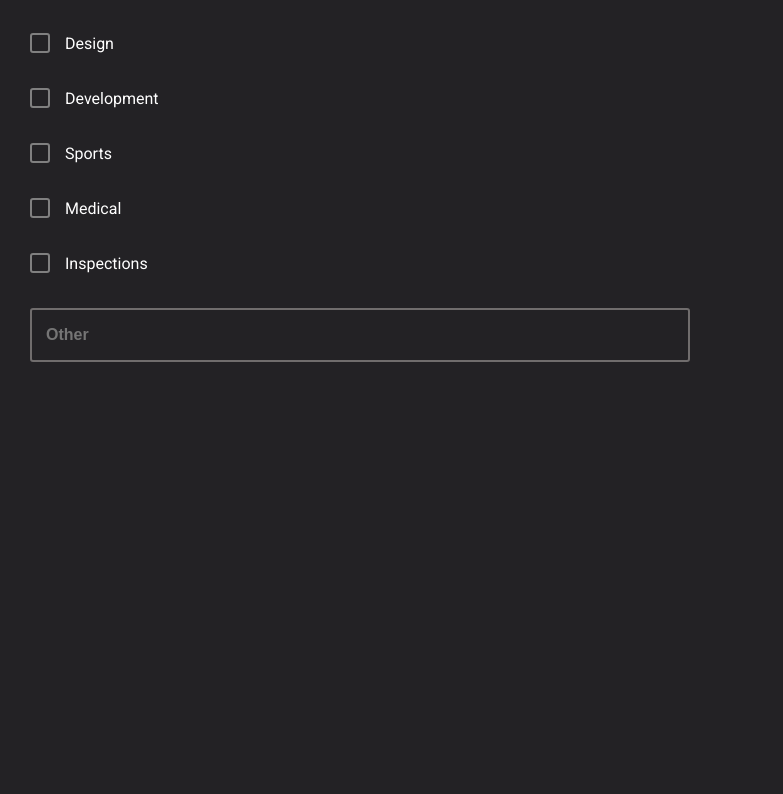
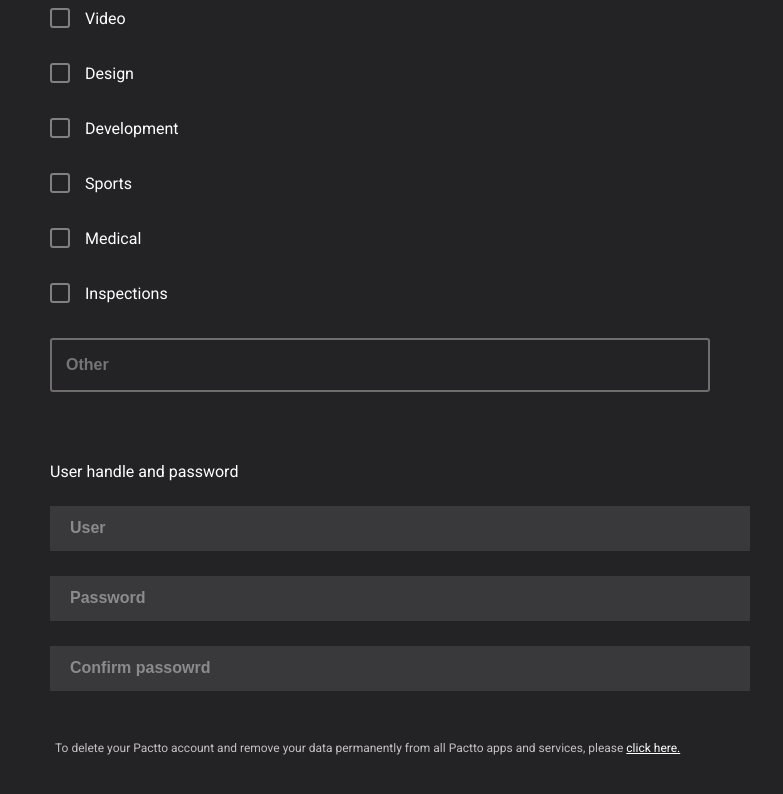
Before and after one commit to iagoPinheiro1401/pactto_challenge, a Next.js app: page /personalInformation in a window 1280 px wide. Shown: the part 546-1340 px from the top of the page, without its empty margins (0-783 px from the left). Before the commit the page ends 1048 px from the top, so only its background shows below. Built offline with nearby package versions, Linux system fonts and the light colour scheme.

Commit message:
created inputs for username and password

```diff
--- a/src/pages/personalInformation.jsx
+++ b/src/pages/personalInformation.jsx
@@ -13,8 +13,8 @@ const Container = styled.div`
     display: flex;
     flex-direction: column;
     width: 100%;
-    padding: 140px 0;
-    margin-left: ${props => props.isMenuOpen ? "500px" : "0"};
+    padding: 140px 0 50px 0;
+    margin-left: ${props => props.isMenuOpen ? "400px" : "20px"};
 `
 
 const ButtonsAndMenuContainer = styled.div`
@@ -46,7 +46,7 @@ const StyledList = styled(List)`
 const FormContainer = styled.form`
     display: flex;
     flex-direction: column;
-    padding: 0 30px;
+    padding: 30px;
 `
 
 const InputsContainer = styled.div`
@@ -88,6 +88,26 @@ const StyledInputOther = styled.input`
   }
 `
 
+const HandleAndPasswordContainer = styled.div`
+    display: flex;
+    flex-direction: column;
+    gap: 25px;
+    margin-top: 70px;
+    font-size: 16px;
+    color: white;
+`
+
+const TextContainer = styled.div`
+    font-size: 12px;
+    font-weight: 500;
+    color: #c4c1c1;
+    margin: 20px 0 0 35px;
+`
+
+const Hiperlink = styled.a`
+    color: white;
+`
+
 export default function PersonalInformation() {
     const { isMenuOpen, toggleMenu } = useMenu()
 
@@ -117,7 +137,16 @@ export default function PersonalInformation() {
                     <Checkbox label="Inspections"/>
                     <StyledInputOther placeholder="Other"/>
                 </CheckboxContainer>
+                <HandleAndPasswordContainer>
+                    <p>User handle and password</p>
+                    <Input placeholder="User"/>
+                    <Input placeholder="Password"/>
+                    <Input placeholder="Confirm passowrd"/>
+                </HandleAndPasswordContainer>
             </FormContainer>
+            <TextContainer>
+                To delete your Pactto account and remove your data permanently from all Pactto apps and services, please <Hiperlink href="google.com">click here.</Hiperlink>
+            </TextContainer>
         </Container>
     )
 }
```
